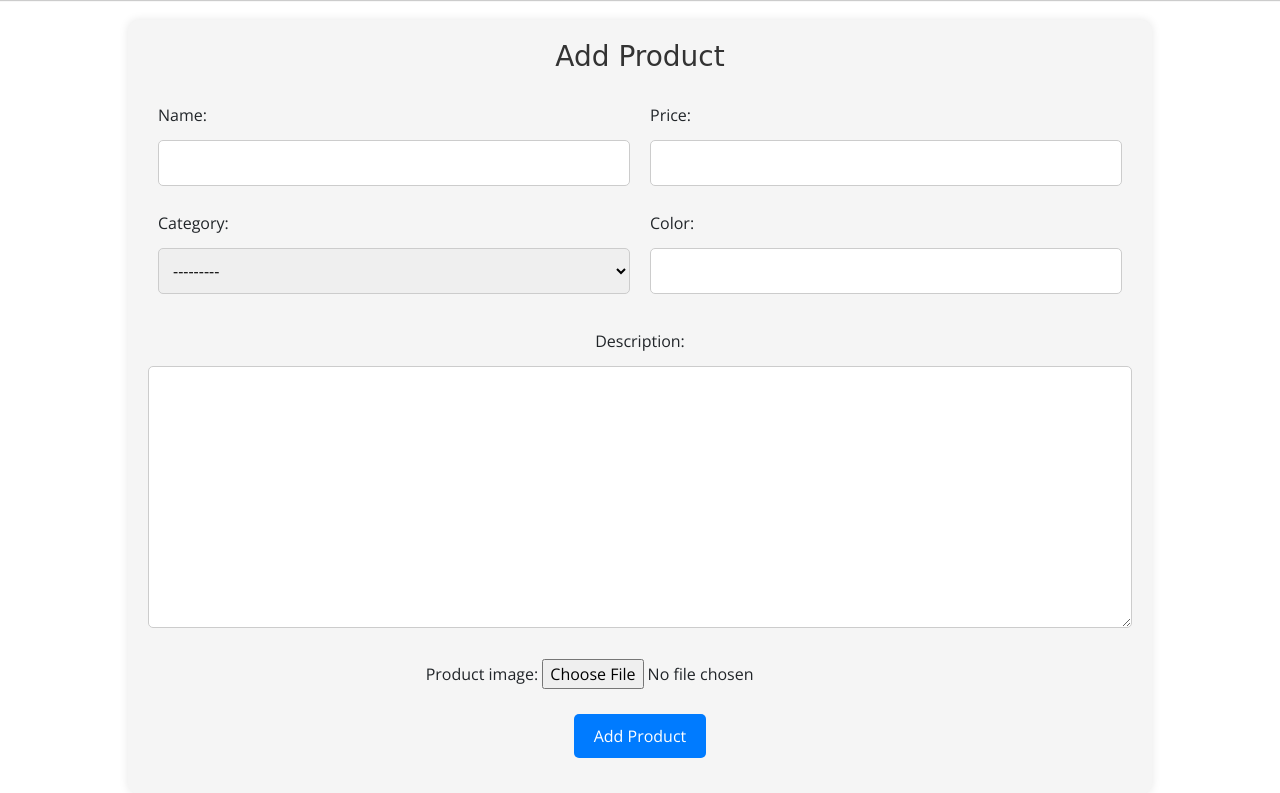
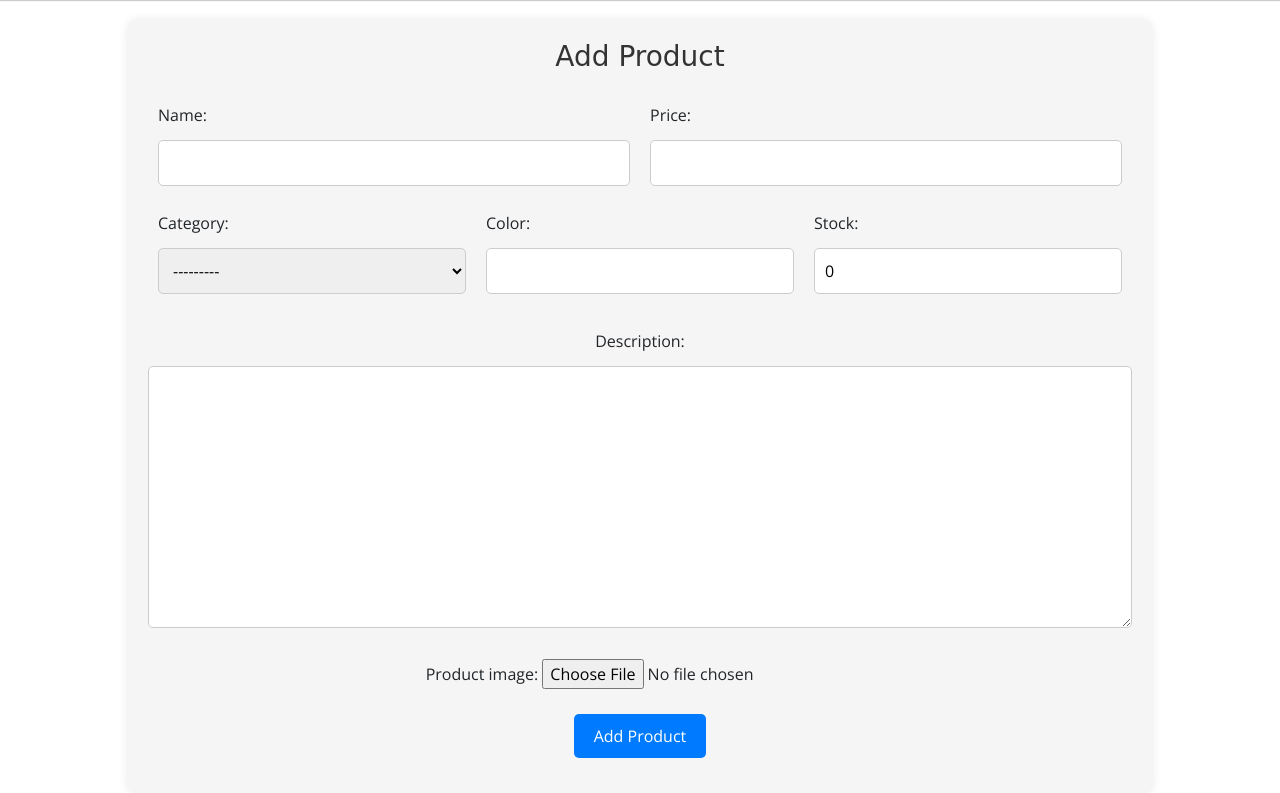
Before and after one commit to APC-SoCIT/APC_2023_2024_T1_FLEEKY_HUB, a Django app: page /fchub/products/add-products/ in a window 1280 px wide. Shown: the part 66-859 px from the top of the page. Run offline with Django 4.2, Linux system fonts and the light colour scheme; the visitor is signed in with stand-in values (Sample User, id 1); data comes from the database, SQL or seed files in the repository; data that the repository does not hold is empty; some libraries are stand-ins or nearby versions; some web fonts are replaced.

Commit message:
Added the "Stock" on Admin

```diff
--- a/FCHUB WEB APP/web/fchub/templates/add/add-product.html
+++ b/FCHUB WEB APP/web/fchub/templates/add/add-product.html
@@ -89,6 +89,10 @@
                 {{ form.color.label_tag }}
                 {{ form.color }}
             </div>
+            <div class="form-column">
+                {{ form.stock.label_tag}}
+                {{ form.stock }}
+            </div>
         </div>
         <div class="form-group">
             {{ form.description.label_tag }}
```
